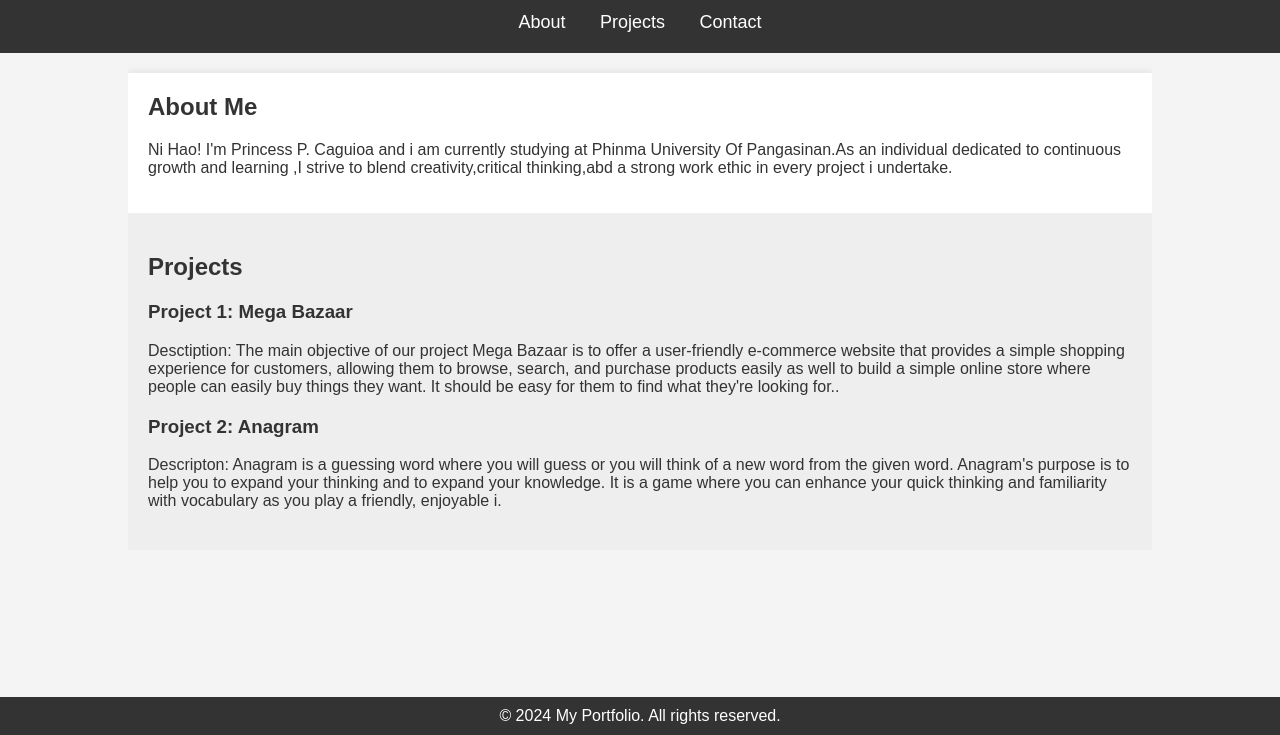
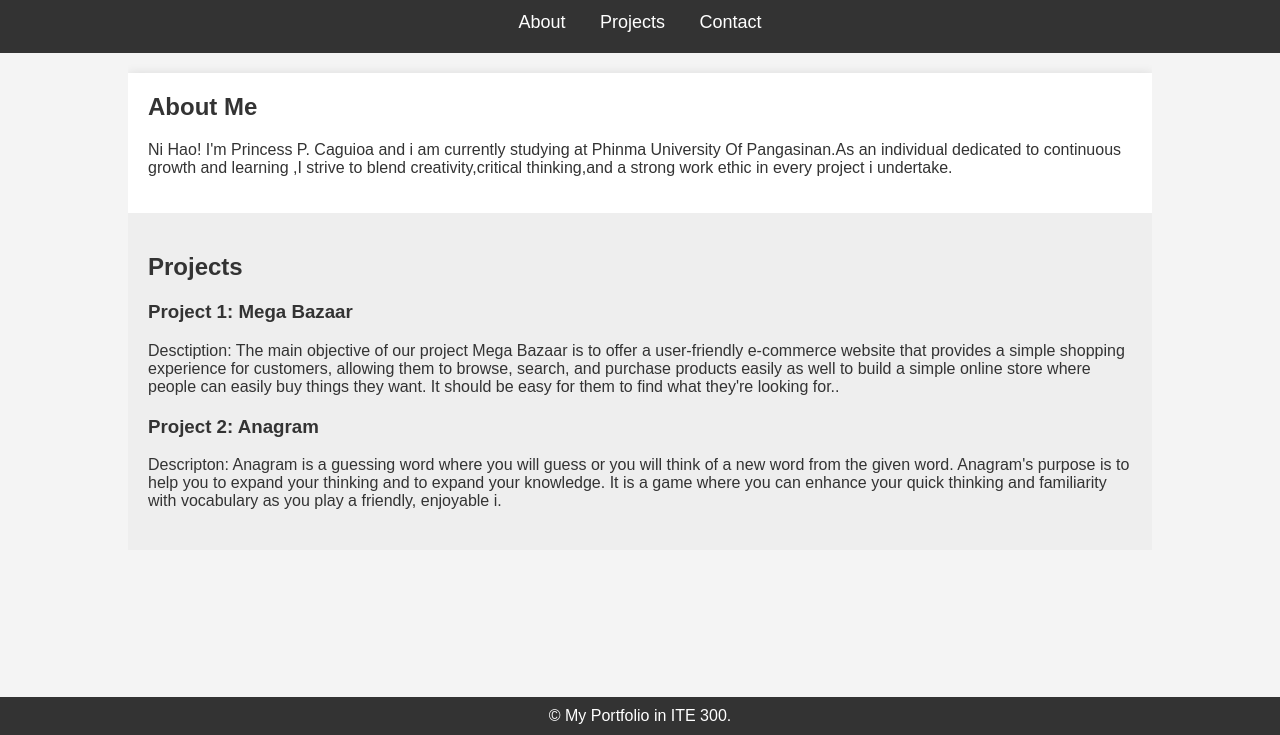
Before and after one commit to Princesspacheco/kyutiecess.github.io, a plain HTML site: page index.html in a window 1280 px wide. Shown: the part 65-800 px from the top of the page. Drawn offline with Linux system fonts and the light colour scheme.

Commit message:
Add files via upload
ok

```diff
--- a/index.html
+++ b/index.html
@@ -100,7 +100,7 @@
 <div class="container">
     <section id="about">
         <h2>About Me</h2>
-        <p>Ni Hao! I'm Princess P. Caguioa and i am currently studying at Phinma University Of Pangasinan.As an individual dedicated to continuous growth and learning ,I strive to blend creativity,critical thinking,abd a strong work ethic in every project i undertake.</p>
+        <p>Ni Hao! I'm Princess P. Caguioa and i am currently studying at Phinma University Of Pangasinan.As an individual dedicated to continuous growth and learning ,I strive to blend creativity,critical thinking,and a strong work ethic in every project i undertake.</p>
     </section>
 
     <section id="projects">
@@ -117,7 +117,7 @@
 </div>
 
 <footer>
-    <p>&copy; 2024 My Portfolio. All rights reserved.</p>
+    <p>&copy; My Portfolio in ITE 300.</p>
 </footer>
 
 </body>
```
